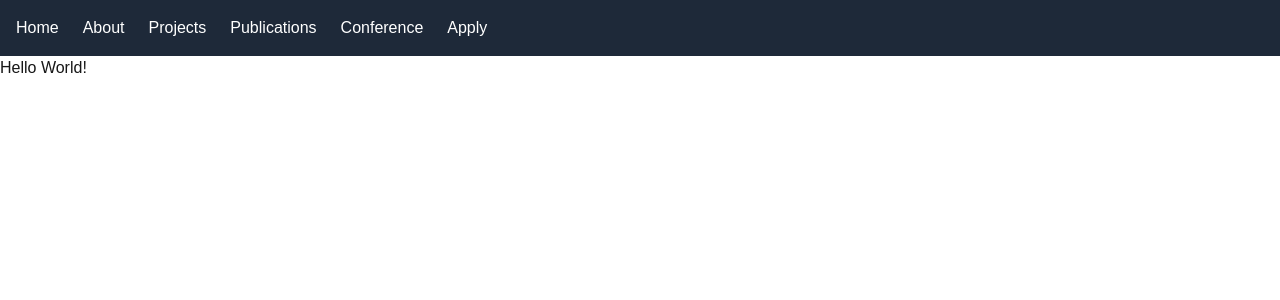
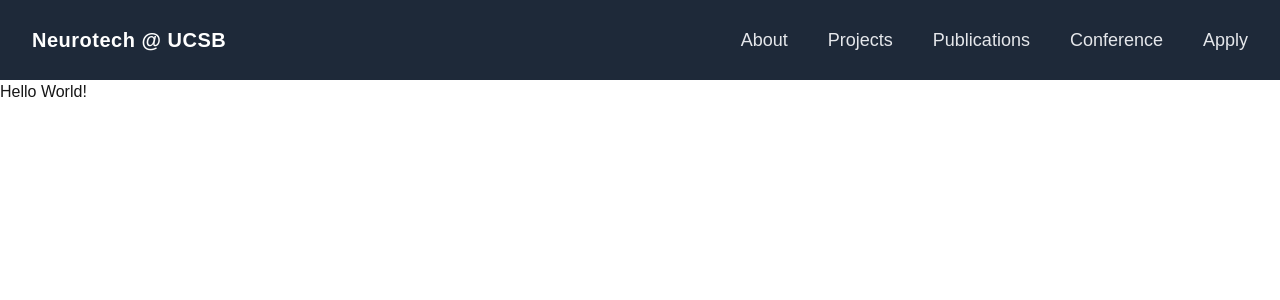
Before and after one commit to NeuroTech-UCSB/NeuroTech-UCSB, a Next.js app: page / in a window 1280 px wide. Shown: the top 300 px of the page. Built offline with nearby package versions, Linux system fonts and the light colour scheme.

Commit message:
Fix navbar layout and dropdown hover behavior

```diff
--- a/app/components/navbar.tsx
+++ b/app/components/navbar.tsx
@@ -2,68 +2,133 @@ import Link from "next/link";
 
 export default function Navbar() {
   return (
-    <nav className="bg-gray-800 p-4">
-      <div className="container mx-auto flex items-center gap-6">
-        <Link href="/" className="text-white hover:text-gray-300">
-          Home
+    <nav className="bg-gray-800">
+      <div className="flex items-center justify-between h-20 px-8">
+        {/* Left: Brand (Home Button) */}
+        <Link
+          href="/"
+          className="text-white text-xl font-semibold tracking-wide hover:text-gray-300 transition-colors duration-200"
+        >
+          Neurotech @ UCSB
         </Link>
-        <Link href="/about" className="text-white hover:text-gray-300">
+
+        {/* Right: Navigation */}
+        <div className="flex items-center gap-10 text-lg font-medium">
+          <Link
+            href="/about"
+            className="text-gray-200 hover:text-white transition-colors duration-200"
+          >
             About
           </Link>
+
+          {/* Projects Dropdown */}
           <div className="relative group">
-          <Link href="/projects" className="text-white hover:text-gray-300">
+            <Link
+              href="/projects"
+              className="text-gray-200 hover:text-white transition-colors duration-200"
+            >
               Projects
             </Link>
-          {/* Dropdown menu */}
-          <div className="absolute left-0 top-full hidden group-hover:block bg-gray-700 min-w-[180px]">
-            <Link href="/projects/project-1" className="block px-4 py-2 text-white hover:bg-gray-600">
+
+            {/* hover buffer wrapper (prevents flicker / losing hover) */}
+            <div className="absolute left-0 top-full hidden group-hover:block z-50 pt-2">
+              <div className="bg-gray-700 min-w-[200px] rounded-md shadow-lg overflow-hidden">
+                <Link
+                  href="/projects/project-1"
+                  className="block px-5 py-3 text-gray-200 hover:bg-gray-600 transition"
+                >
                   Project 1
                 </Link>
-            <Link href="/projects/project-2" className="block px-4 py-2 text-white hover:bg-gray-600">
+                <Link
+                  href="/projects/project-2"
+                  className="block px-5 py-3 text-gray-200 hover:bg-gray-600 transition"
+                >
                   Project 2
                 </Link>
-            <Link href="/projects/project-3" className="block px-4 py-2 text-white hover:bg-gray-600">
+                <Link
+                  href="/projects/project-3"
+                  className="block px-5 py-3 text-gray-200 hover:bg-gray-600 transition"
+                >
                   Project 3
                 </Link>
-            <Link href="/projects/project-4" className="block px-4 py-2 text-white hover:bg-gray-600">
+                <Link
+                  href="/projects/project-4"
+                  className="block px-5 py-3 text-gray-200 hover:bg-gray-600 transition"
+                >
                   Project 4
                 </Link>
-            <Link href="/projects/project-5" className="block px-4 py-2 text-white hover:bg-gray-600">
+                <Link
+                  href="/projects/project-5"
+                  className="block px-5 py-3 text-gray-200 hover:bg-gray-600 transition"
+                >
                   Project 5
                 </Link>
               </div>
             </div>
+          </div>
+
+          {/* Publications Dropdown */}
           <div className="relative group">
-          <Link href="/publications" className="text-white hover:text-gray-300">
+            <Link
+              href="/publications"
+              className="text-gray-200 hover:text-white transition-colors duration-200"
+            >
               Publications
             </Link>
-          {/* Dropdown menu */}
-          <div className="absolute left-0 top-full hidden group-hover:block bg-gray-700 min-w-[180px]">
-            <Link href="/publications/medium-blog" className="block px-4 py-2 text-white hover:bg-gray-600">
+
+            <div className="absolute left-0 top-full hidden group-hover:block z-50 pt-2">
+              <div className="bg-gray-700 min-w-[220px] rounded-md shadow-lg overflow-hidden">
+                <Link
+                  href="/publications/medium-blog"
+                  className="block px-5 py-3 text-gray-200 hover:bg-gray-600 transition"
+                >
                   Medium Blog
                 </Link>
-            <Link href="/publications/weekly-newsletter" className="block px-4 py-2 text-white hover:bg-gray-600">
+                <Link
+                  href="/publications/weekly-newsletter"
+                  className="block px-5 py-3 text-gray-200 hover:bg-gray-600 transition"
+                >
                   Weekly Newsletter
                 </Link>
-            <Link href="/publications/podcast" className="block px-4 py-2 text-white hover:bg-gray-600">
+                <Link
+                  href="/publications/podcast"
+                  className="block px-5 py-3 text-gray-200 hover:bg-gray-600 transition"
+                >
                   Podcast
                 </Link>
               </div>
             </div>
+          </div>
+
+          {/* Conference Dropdown */}
           <div className="relative group">
-          <Link href="/conference" className="text-white hover:text-gray-300">
+            <Link
+              href="/conference"
+              className="text-gray-200 hover:text-white transition-colors duration-200"
+            >
               Conference
             </Link>
-          {/* Dropdown menu */}
-          <div className="absolute left-0 top-full hidden group-hover:block bg-gray-700 min-w-[180px]">
-            <Link href="/conference/CNTC" className="block px-4 py-2 text-white hover:bg-gray-600">
+
+            <div className="absolute left-0 top-full hidden group-hover:block z-50 pt-2">
+              <div className="bg-gray-700 min-w-[200px] rounded-md shadow-lg overflow-hidden">
+                <Link
+                  href="/conference/CNTC"
+                  className="block px-5 py-3 text-gray-200 hover:bg-gray-600 transition"
+                >
                   CNTC
                 </Link>
               </div>
             </div>
-        <Link href="/apply" className="text-white hover:text-gray-300">
+          </div>
+
+          {/* Apply */}
+          <Link
+            href="/apply"
+            className="text-gray-200 hover:text-white transition-colors duration-200"
+          >
             Apply
           </Link>
+        </div>
       </div>
     </nav>
   );
```
Lines whose indentation alone changed are shown as unchanged.
